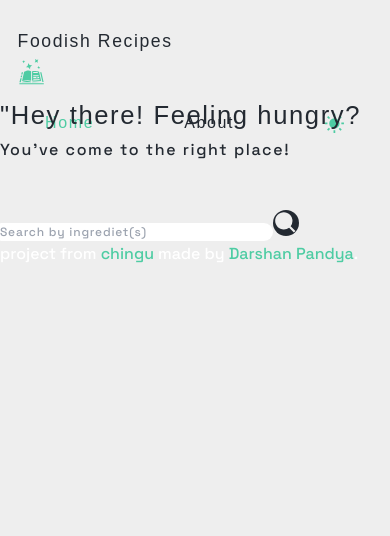
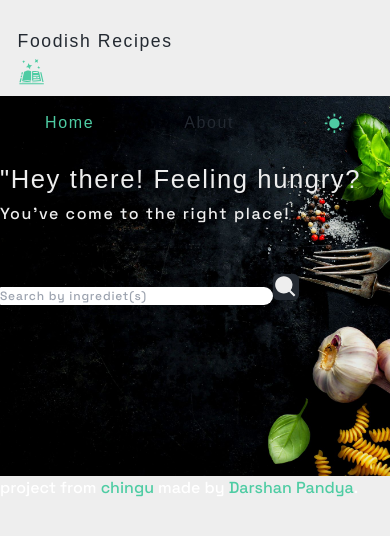
Before and after one commit to Darshan-Pandya10/Chingu-Tier-2-Project, a React (Vite) app in the folder chingu-recipe-project/: page / in a window 390 px wide. Shown: the top 536 px of the page. Built offline with nearby package versions, Linux system fonts and the light colour scheme; a web font is replaced by a local one.

Commit message:
[Add] Hero Images into Search Bar for both Themes

```diff
--- a/chingu-recipe-project/src/App.css
+++ b/chingu-recipe-project/src/App.css
@@ -84,8 +84,8 @@ nav a , nav button {
 /* home */
 
 .intro{
-  margin: 0rem auto 3rem;
-  color: var(--primary-color);
+  margin: -1rem auto 3rem;
+  color: var(--secondary-color);
 }
 
 .heading-intro{
@@ -108,7 +108,9 @@ form {
 }
 
 .search-bar {
-  width: 70vw;
+  width: 100vw;
+  height: 45vh;
+  padding-top: 5rem;
 }
 
 .search-bar input {
@@ -122,7 +124,7 @@ form {
   color: var(--secondary-color);
   background-color: var(--primary-color);
   font-family: var(--primary-font);
-  border-radius: 50%;
+  border-radius: 20%;
 }
 
 .active{
@@ -194,10 +196,6 @@ form {
 
 @media only screen and (max-width:860px) {
 
-  .search-bar {
-    width: 70vw;
-  }
-
   .search-bar input {
     width: 60vw;
   }
@@ -237,10 +235,6 @@ form {
 
 @media only screen and (max-width:720px)  {
 
-  .search-bar{
-    width: 70vw;
-  }
-
   .search-bar input {
     width: 60vw;
   }
@@ -253,10 +247,6 @@ form {
 }
 
 @media only screen and (max-width:520px) {
-
-  .search-bar {
-    width: 100vw;
-  }
 
   .search-bar input {
     width: 70vw;
--- a/chingu-recipe-project/src/Home.jsx
+++ b/chingu-recipe-project/src/Home.jsx
@@ -4,7 +4,7 @@ import Footer from './Footer'
 import './App.css'
 function Home() {
   return (
-    <main className="home relative mt-12">
+    <main className="home relative">
       <Searchbar/>
      <RecipePopUp/>
      <Footer/>
--- a/chingu-recipe-project/src/Searchbar.jsx
+++ b/chingu-recipe-project/src/Searchbar.jsx
@@ -1,10 +1,15 @@
-import React, { useEffect, useRef, useState } from 'react'
-import RecipeList from './RecipeList';
+import React, { useEffect, useRef, useState, useContext } from 'react'
 import './App.css'
+import LightHeroImage from './assets/LightHeroImage.jpeg'
+import DarkHeroImage from './assets/DarkHeroImage.jpeg'
 import {BiSolidSearch} from 'react-icons/bi'
-import SortingMenu from './SortingMenu';
+import SortingMenu from './SortingMenu'
+import { ThemeContext } from './App'
 
 function Searchbar() {
+
+  const themeValue = useContext(ThemeContext);
+  const {theme , toggleTheme} = themeValue;
 
     const [ingredient,setIngredient] = useState('');
     let [searchClicked , setSearchClicked] = useState(false);
@@ -57,10 +62,27 @@ function Searchbar() {
         setSearchClicked(true)
     }
 
+    const lightThemeBg = {
+      backgroundImage : `url(${LightHeroImage})`,
+      backgroundPosition: `center`,
+      backgroundRepeat: `no-repeat`,
+      backgroundSize: `cover`
+    }
+
+     const darkThemeBg = {
+      backgroundImage : `url(${DarkHeroImage})`,
+      backgroundPosition: `center`,
+      backgroundRepeat: `no-repeat`,
+      backgroundSize: `cover`
+    }
+
 
   return (
     <>
-    <div className='search-bar flex flex-col items-center mt-0 mx-auto mb-12'>
+    <div
+    className='search-bar flex flex-col items-center mt-0 mx-auto mb-12'
+    style={theme === 'light' ? lightThemeBg : darkThemeBg}
+    >
 
       <div className='intro text-center m-4'>
       <h1 className='heading-intro'>"Hey there! Feeling hungry?</h1>
```
Also changed, not shown: chingu-recipe-project/src/assets/DarkHeroImage.jpeg (added), chingu-recipe-project/src/assets/LightHeroImage.jpeg (added).
